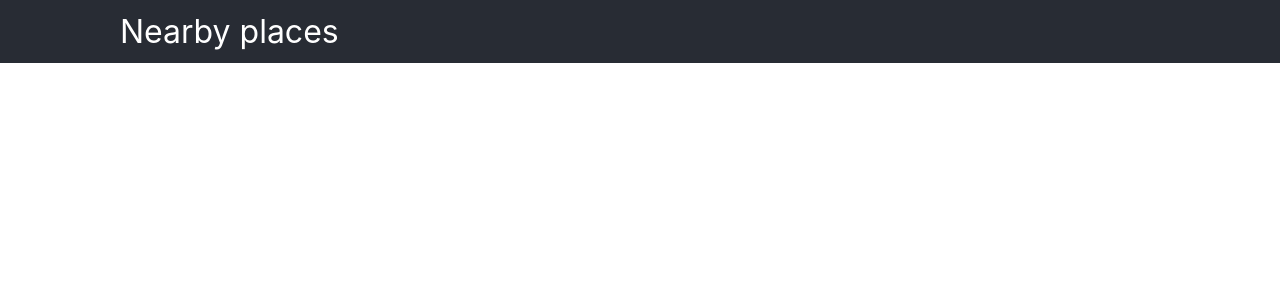
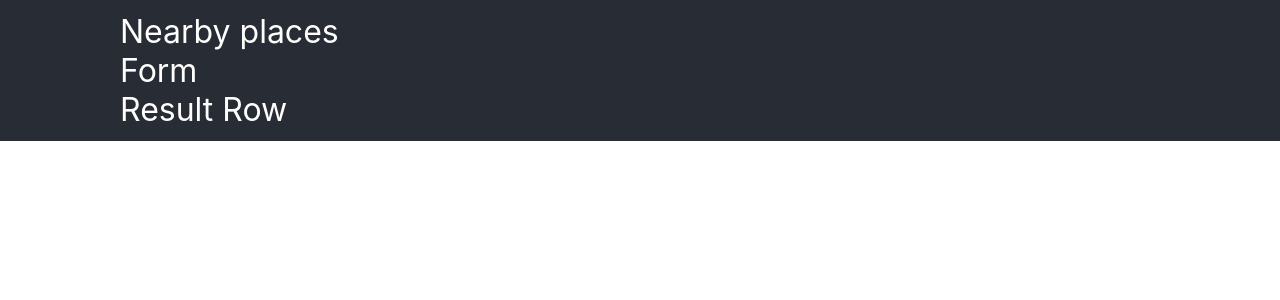
Before and after one commit to cndonovan/nearby-places, a React (Create React App) app: page / in a window 1280 px wide. Shown: the top 300 px of the page. Built offline with nearby package versions, Linux system fonts and the light colour scheme.

Commit message:
Add files for Form and ResultRow; make imports relative to 'src' by default

```diff
--- /dev/null
+++ b/jsconfig.json
@@ -0,0 +1,6 @@
+{
+    "compilerOptions": {
+        "baseUrl": "src"
+    },
+    "include": ["src"]
+}
--- a/src/App.css
+++ /dev/null
@@ -1,13 +0,0 @@
-/* Component classes (i.e. classes that correspond to a component) */
-.header {
-  font-size: 2em;
-  background-color: #282c34;
-  color: white;
-  padding: 12px 8px;
-}
-
-/* Utility classes (i.e. classes that achieve an effect, can be used by different components) */
-.pageWidth {
-  max-width: 1040px;
-  margin: 0 auto;
-}
--- a/src/App.js
+++ b/src/components/app/App.js
@@ -1,10 +1,15 @@
-import './App.css';
+import Form from 'components/form/Form.jsx'
+import ResultRow from 'components/result-row/ResultRow'
+import 'index.css';
+
 
 function App() {
   return (
     <div>
       <header className="header">
         <p className="pageWidth">Nearby places</p>
+        <Form />
+        <ResultRow />
       </header>
     </div>
   );
--- /dev/null
+++ b/src/components/form/Form.jsx
@@ -0,0 +1,10 @@
+import * as React from 'react';
+import 'index.css';
+
+function Form() {
+  return (
+    <form className="pageWidth">Form</form>
+  );
+}
+
+export default Form;
--- /dev/null
+++ b/src/components/result-row/ResultRow.jsx
@@ -0,0 +1,10 @@
+import * as React from 'react';
+import 'index.css';
+
+function ResultRow() {
+  return (
+    <div className="pageWidth">Result Row</div>
+  );
+}
+
+export default ResultRow;
--- a/src/index.css
+++ b/src/index.css
@@ -11,3 +11,15 @@ code {
   font-family: source-code-pro, Menlo, Monaco, Consolas, 'Courier New',
     monospace;
 }
+
+.header {
+  font-size: 2em;
+  background-color: #282c34;
+  color: white;
+  padding: 12px 8px;
+}
+
+.pageWidth {
+  max-width: 1040px;
+  margin: 0 auto;
+}
--- a/src/index.js
+++ b/src/index.js
@@ -1,8 +1,8 @@
 import React from 'react';
 import ReactDOM from 'react-dom';
-import './index.css';
-import App from './App';
-import reportWebVitals from './reportWebVitals';
+import App from 'components/app/App';
+import 'index.css';
+import reportWebVitals from 'reportWebVitals';
 
 ReactDOM.render(
   <React.StrictMode>
```
Also changed, not shown: 1 other file (tests, documents, lock files or other folders).
